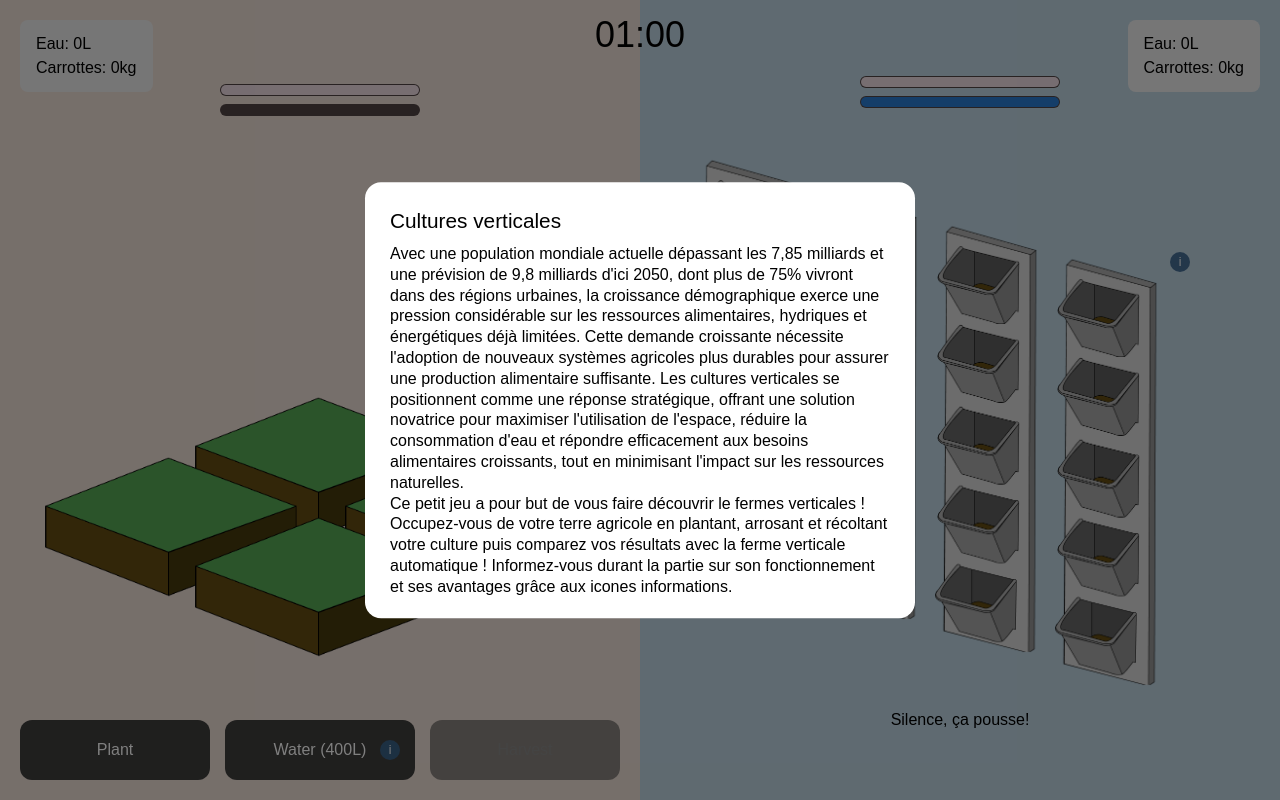
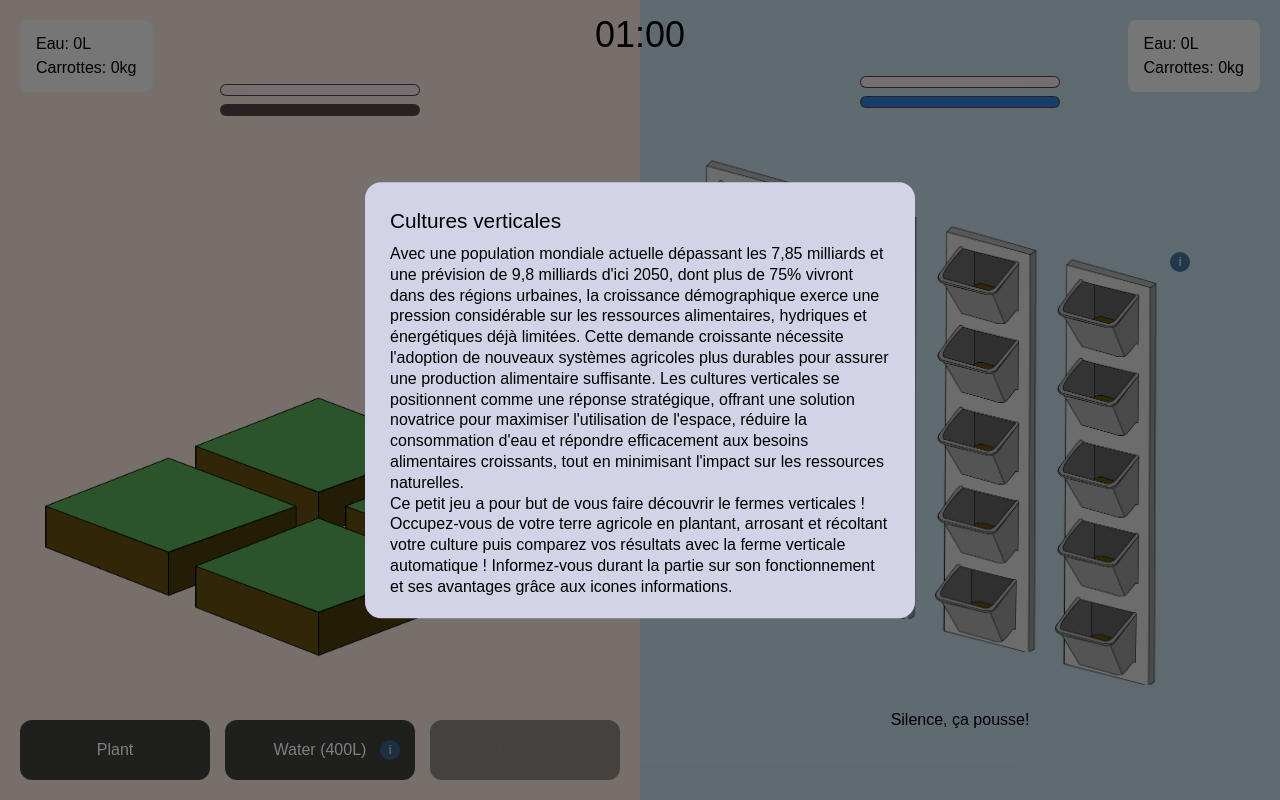
Before and after one commit to quentinguidee/farmup, a React (Vite) app: page / in a window 1280 px wide. Built offline with nearby package versions, Linux system fonts and the light colour scheme; no server answers.

Commit message:
Change background color for popups
Signed-off-by: Quentin Guidée <git@arra.red>

```diff
--- a/src/styles/popup.css
+++ b/src/styles/popup.css
@@ -5,7 +5,7 @@
     transform: translate(-50%, -50%);
     width: min(80vw, 500px);
     padding: 20px 25px;
-    background-color: white;
+    background-color: rgb(211, 211, 231);
     border-radius: 16px;
     z-index: 100;
     line-height: 1.3;
```
